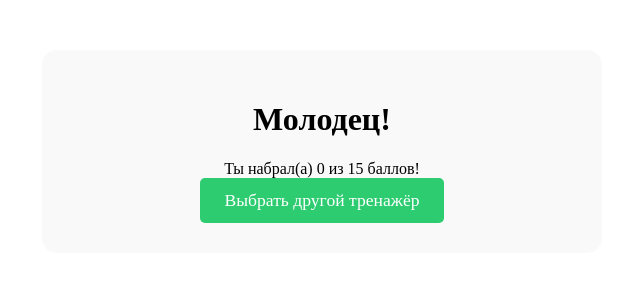
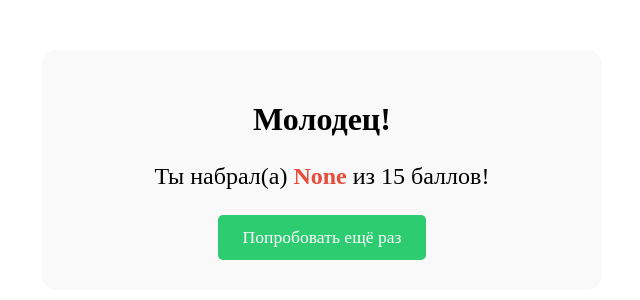
Before and after one commit to Rina2003123/webapp, a Flask app: page /result in a window 1280 px wide. Shown: the top 300 px of the page, without its empty margins (318-958 px from the left). Run offline with Flask 3, Linux system fonts and the light colour scheme.

Commit message:
обновлен result

```diff
--- a/templates/result.html
+++ b/templates/result.html
@@ -3,14 +3,14 @@
 <head>
     <meta charset="UTF-8">
     <meta name="viewport" content="width=device-width, initial-scale=1.0">
-    <title>Результат</title>
+    <title>Результаты</title>
     <link rel="stylesheet" href="{{ url_for('static', filename='style.css') }}">
 </head>
 <body>
-    <div class="container result-container">
-        <h1 class="result-title">Молодец!</h1>
-        <div class="result-score">Ты набрал(а) {{ score }} из 15 баллов!</div>
-        <a href="{{ url_for('age3_5') }}" class="restart-btn">Выбрать другой тренажёр</a>
+    <div class="result-container">
+        <h1>Молодец!</h1>
+        <div class="final-score">Ты набрал(а) <span>{{ request.args.get('score') }}</span> из 15 баллов!</div>
+        <a href="{{ url_for('age3_5') }}" class="restart-btn">Попробовать ещё раз</a>
     </div>
 </body>
 </html>
```
